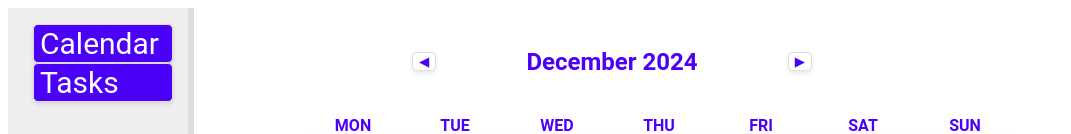
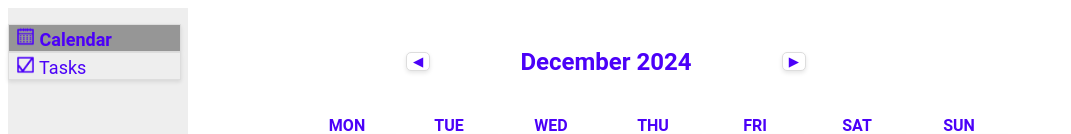
Before and after one commit to danielwolski/TaskManager, an Angular app in the folder calendar-app/: page /events-list in a window 1280 px wide. Shown: the top 134 px of the page, without its empty margins (0-1071 px from the left). Built offline with nearby package versions, Linux system fonts and the light colour scheme; no server answers.

Commit message:
Improve sidebar, mark active tab

```diff
--- a/calendar-app/src/app/app.component.css
+++ b/calendar-app/src/app/app.component.css
@@ -6,30 +6,31 @@
 .sidebar {
     width: 180px;
     background-color: rgb(238, 238, 238);
-    border-right: 6px solid #dddddd;
     height: 100%;
 }
 
 .menu-item button {
-    background: rgb(75, 1, 248);
-    color: white;
+    background: rgb(238, 238, 238);
+    color: rgb(75, 1, 248);
     cursor: pointer;
     border: 1px solid #ddd;
     box-shadow: 0 2px 4px rgba(0, 0, 0, 0.1);
-    border-radius: 5px;
     cursor: pointer;
     transition: transform 0.2s, box-shadow 0.2s;
-    width: 140px;
-    font-size: 30px;
+    width: 173px;
+    font-size: 18px;
     text-align: left;
-    margin-left: -15px;
+    margin-left: -40px;
     font-family: 'Roboto', sans-serif;
   }
 
-.menu-item:hover {
-    transform: scale(1.1);
-    box-shadow: 0 4px 10px rgba(0, 0, 0, 0.3);
-    width: 100px;
+.menu-item button:hover {
+    background: rgb(200, 200, 200);
+}
+
+.menu-item button.active {
+    background: rgb(150, 150, 150);
+    font-weight: bold;
 }
 
 .menu {
--- a/calendar-app/src/app/app.component.html
+++ b/calendar-app/src/app/app.component.html
@@ -2,10 +2,18 @@
     <div class="sidebar">
       <ul class="menu">
         <li class="menu-item">
-          <button (click)="goToCalendar()">Calendar</button>
+          <button
+            [class.active]="isActive('/events-list')"
+            (click)="goToCalendar()">
+            <i class="icon-calendar"></i> Calendar
+          </button>
         </li>
         <li class="menu-item">
-          <button (click)="goToTasks()">Tasks</button>
+          <button
+            [class.active]="isActive('/tasks')"
+            (click)="goToTasks()">
+            <i class="icon-tasks"></i> Tasks
+          </button>
         </li>
       </ul>
     </div>
--- a/calendar-app/src/app/app.component.ts
+++ b/calendar-app/src/app/app.component.ts
@@ -1,5 +1,4 @@
 import { Component } from '@angular/core';
-import { BrowserModule } from '@angular/platform-browser';
 import { Router, RouterOutlet } from '@angular/router';
 
 @Component({
@@ -20,4 +19,8 @@ export class AppComponent {
   goToTasks() {
     this.router.navigate(['/tasks']);
   }
+
+  isActive(path: string): boolean {
+    return this.router.url === path;
+  }
 }
--- a/calendar-app/src/styles.css
+++ b/calendar-app/src/styles.css
@@ -37,3 +37,25 @@
    cursor: pointer;
    background-position: center;
   }
+
+.icon-tasks {
+    background-image: url('assets/task.png');
+    background-size: contain;
+    background-repeat: no-repeat;
+    width: 20px;
+    height: 20px;
+    display: inline-block;
+    cursor: pointer;
+    background-position: center;
+}
+
+.icon-calendar {
+  background-image: url('assets/calendar.png');
+  background-size: contain;
+  background-repeat: no-repeat;
+  width: 20px;
+  height: 20px;
+  display: inline-block;
+  cursor: pointer;
+  background-position: center;
+}
```
Also changed, not shown: calendar-app/src/assets/calendar.png (added), calendar-app/src/assets/task.png (added).
